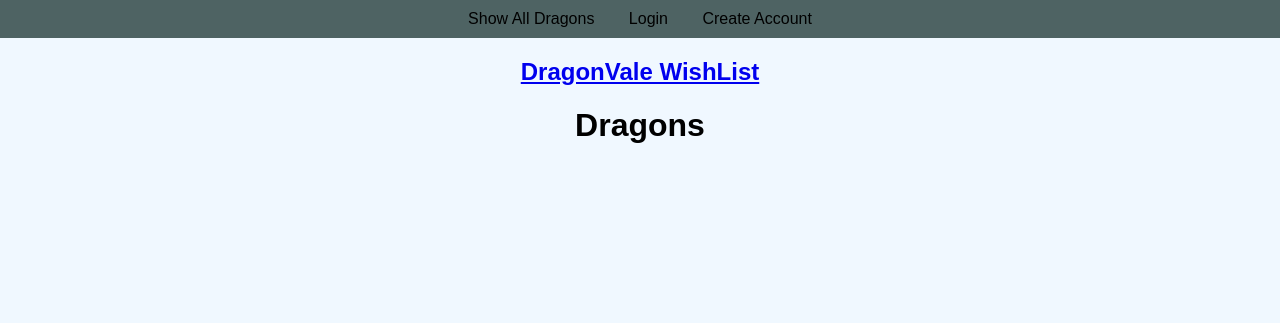
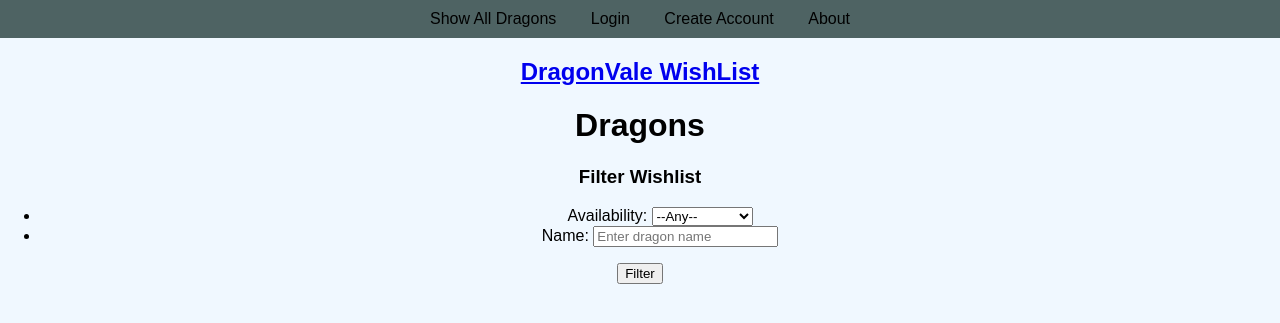
Before and after one commit to ChenMichelle2/CS412, a Django app: page /project/ in a window 1280 px wide. Shown: the top 323 px of the page. Run offline with Django 4.2, Linux system fonts and the light colour scheme; data that the repository does not hold is empty.

Commit message:
final project

```diff
--- a/project/templates/project/all_dragons.html
+++ b/project/templates/project/all_dragons.html
@@ -6,10 +6,12 @@
 {% block content %}
 <h1>Dragons</h1>
 
+{% include 'project/search_dragons.html' %}
+
 <div class="dragon-grid">
   {% for d in dragons %}
   <div class="dragon-card">
-    <img src="{{ d.image_url }}" alt="{{ d.name }}">
+    <a href="{{ d.wiki_url }}" target="_blank"> <img src="{{ d.image_url }}" alt="{{ d.name }}"> </a>
     <h2>{{ d.name }}</h2>
     <h3>Combination: {{ d.combo }}</h3>
   </div>
--- a/project/templates/project/base.html
+++ b/project/templates/project/base.html
@@ -30,6 +30,7 @@
         <li><a href="{% url 'login' %}">Login</a></li>
         <li><a href="{% url 'create profile dragon' %}"> Create Account</a></li>
         {% endif %}
+        <li><a href="{% url 'About' %}"> About</a></li>
       </ul>
     </nav>
     <a href="{% url 'Show_All_Dragons' %}">
--- /dev/null
+++ b/project/templates/project/search_dragons.html
@@ -0,0 +1,20 @@
+<!-- project/templates/project/search_dragons.html
+  bu email: myichen@bu.edu -->
+<h3>Filter Wishlist</h3>
+<form action="{% url 'Show_All_Dragons' %}">
+  <ul>
+    <li>
+      <label for="available">Availability:</label>
+      <select name="available" id="available">
+        <option value="">--Any--</option>
+        <option value="true">Available</option>
+        <option value="false">Not Available</option>
+      </select>
+    </li>
+    <li>
+      <label for="name">Name:</label>
+      <input type="text" name="name" id="name" placeholder="Enter dragon name">
+    </li>
+  </ul>
+  <input type="submit" value="Filter">
+</form>
--- a/project/urls.py
+++ b/project/urls.py
@@ -15,6 +15,10 @@
   path(r'profile/me/', views.UserProfileView.as_view(), name="Dragon_User_Profile"),
   path(r'create_profile/', CreateUserAndProfile, name = "create profile dragon"),
   path(r'profile/me/add_wishlist', views.AddToWishlistView.as_view(), name ="Add to Wishlist"),
+  path(r'profile/me/remove_wishlist',views.RemoveFromWishlistView.as_view(), name = "Remove from Wishlist"),
+  path(r'profile/me/fav_drag', views.EditFav.as_view(), name ="Edit Favorite"),
+  path(r'about/',views.AboutView.as_view(), name = "About"),
+  path(r'profile/me/update', views.UpdateProfileView.as_view(), name = "update profile"),
 
   path(r'login/',views.CustomLoginView.as_view(template_name='project/login.html'), name = "login"),
   path(r'logout/', views.CustomLogoutView.as_view(), name='logout'),
--- a/project/views.py
+++ b/project/views.py
@@ -16,35 +16,53 @@
 
 # Create your views here.
 class ShowAllDragons(ListView):
-  '''the view to show all Profiles'''
-  model = Dragon #the model to display
-  template_name = 'project/all_dragons.html'
-  context_object_name = 'dragons' # how to find the data in the template file
-  def get_context_data(self, **kwargs):
+    '''the view to show all Profiles'''
+    model = Dragon #the model to display
+    template_name = 'project/all_dragons.html'
+    context_object_name = 'dragons' # how to find the data in the template file
+    def get_context_data(self, **kwargs):
         # Get the default context data from the ListView
         context = super().get_context_data(**kwargs)
 
         return context
+    def get_queryset(self):
+        queryset = super().get_queryset()
+
+    # Get filters from request.GET
+        name = self.request.GET.get('name')
+        available = self.request.GET.get('available')
+
+    # Apply filters
+        if name:
+            queryset = queryset.filter(name__icontains=name)
+        if available in ['true', 'false']:
+            queryset = queryset.filter(available=(available == 'true'))
+
+        return queryset
 
 class UserProfileView(LoginRequiredMixin, DetailView):
-  model = Profile
-  template_name = 'project/user_profile.html'
-  context_object_name = 'profile'
+    model = Profile
+    template_name = 'project/user_profile.html'
+    context_object_name = 'profile'
 
-  def get_object(self):
-    return self.request.user.profile_project
-  def get_context_data(self, **kwargs):
+    def get_object(self):
+        return self.request.user.profile_project
+    def get_context_data(self, **kwargs):
         context = super().get_context_data(**kwargs)
+        try:
+            context['favorite_dragon'] = FavoriteDragon.objects.get(profile=self.get_object())
+        except FavoriteDragon.DoesNotExist:
+            context['favorite_dragon'] = None
         context['wishlist'] = Wishlist.objects.filter(profile=self.get_object())
         return context
 
 class CustomLogoutView(LogoutView):
-  """Custom Logout View to redirect to the All Dragons page"""
-  next_page = '../show_all_dragons/'  # Redirect to the All Dragons page
-  def dispatch(self, request, *args, **kwargs):
-    if request.method == 'GET':
-      return self.post(request, *args, **kwargs)
-    return super().dispatch(request, *args, **kwargs)
+    """Custom Logout View to redirect to the All Dragons page"""
+    next_page = '../show_all_dragons/'  # Redirect to the All Dragons page
+    def dispatch(self, request, *args, **kwargs):
+        if request.method == 'GET':
+            return self.post(request, *args, **kwargs)
+        return super().dispatch(request, *args, **kwargs)
 
 class CustomLoginView(FormView):
     template_name = 'project/login.html'
@@ -105,3 +123,68 @@
         wishlist_item.profile = self.request.user.profile_project
         wishlist_item.save()
         return super().form_valid(form)
+
+class EditFav(LoginRequiredMixin, FormView):
+    template_name = 'project/fav_drag.html'
+    form_class = AddFav
+    success_url = '../me'
+
+    def get_initial(self):
+        # Prepopulate the form with the current favorite dragon if it exists
+        profile = self.request.user.profile_project
+        favorite_dragon = getattr(profile, 'favorite_dragon', None)
+        if favorite_dragon:
+            return {'dragon': favorite_dragon.dragon.id}
+        return {}
+
+    def form_valid(self, form):
+        profile = self.request.user.profile_project
+        # Replace or create the favorite dragon for the profile
+        FavoriteDragon.objects.update_or_create(
+            profile=profile,
+            defaults={'dragon': form.cleaned_data['dragon']}
+        )
+        return super().form_valid(form)
+
+class RemoveFromWishlistView(LoginRequiredMixin, FormView):
+    template_name = 'project/remove_wishlist.html'
+    form_class = RemoveFromWishlistForm
+    success_url = '../me'  # Redirect to profile page after removal
+
+    def get_form(self, form_class=None):
+        form = super().get_form(form_class)
+        # Include only dragons in the user's wishlist
+        profile = self.request.user.profile_project
+        form.fields['dragon'].queryset = Dragon.objects.filter(
+            id__in=profile.wishlists.values_list('dragon_id', flat=True)
+        )
+        return form
+
+    def form_valid(self, form):
+        # Remove the selected dragon from the user's wishlist
+        profile = self.request.user.profile_project
+        dragon = form.cleaned_data['dragon']
+
+        # Delete the wishlist item
+        Wishlist.objects.filter(profile=profile, dragon=dragon).delete()
+        return super().form_valid(form)
+
+class AboutView(TemplateView):
+    template_name = 'project/about.html'
+
+class UpdateProfileView(LoginRequiredMixin, FormView):
+    template_name = 'project/update_profile.html'
+    form_class = UpdateProfileDragonForm
+    success_url = '../me/'  # Redirect after successful update
+
+    def get_form(self, form_class=None):
+        form = super().get_form(form_class)
+        # Prepopulate the form with the current profile data
+        profile = self.request.user.profile_project
+        form.instance = profile
+        return form
+
+    def form_valid(self, form):
+        # Save the updated profile data
+        form.save()
+        return super().form_valid(form)
--- a/static/styles-project.css
+++ b/static/styles-project.css
@@ -4,6 +4,17 @@
   font-family: Arial, sans-serif;
   margin: 0;
   padding: 0;
+}
+
+.about-container {
+  padding-left: 300px;
+  padding-right: 300px;
+}
+
+.update-container {
+  text-align: center;
+  padding-left: 600px;
+  padding-right: 400px;
 }
 
 /* Container for the grid */
@@ -69,8 +80,10 @@
   flex-wrap: wrap;
   gap: 20px;
   padding: 20px;
-  max-width: 1200px;
   margin: 0 auto;
+  background-color: #891c1c;
+  max-width: 900px;
+  margin: 20px auto;
 }
 
 /* Profile Info Section */
@@ -88,11 +101,13 @@
 
 /* Profile Image */
 .profile-image {
+  margin: 0 auto;
   width: 100%;
   max-width: 150px;
   height: auto;
   border-radius: 50%;
   margin-bottom: 10px;
+  text-align: center;
 }
 
 /* Profile Wishlist Section */
@@ -113,7 +128,7 @@
   padding: 10px;
   /* Smaller padding */
   margin: 0 auto;
-  max-width: 800px;
+  max-width: 500px;
   /* Smaller grid width */
 }
 
```
Also changed, not shown: project/forms.py (+22 -1 lines), project/models.py (+5 -2 lines), project/templates/project/about.html (added, +18 -0 lines), project/templates/project/fav_drag.html (added, +16 -0 lines), project/templates/project/remove_wishlist.html (added, +10 -0 lines), project/templates/project/update_profile.html (added, +28 -0 lines), project/templates/project/user_profile.html (+19 -3 lines), project/migrations/0008_wishlist_availability_alter_favoritedragon_profile.py (added), project/migrations/0009_remove_wishlist_availability_wishlist_available.py (added), project/migrations/0010_remove_wishlist_available_dragon_available.py (added), project/migrations/0011_dragon_wiki_url.py (added).
